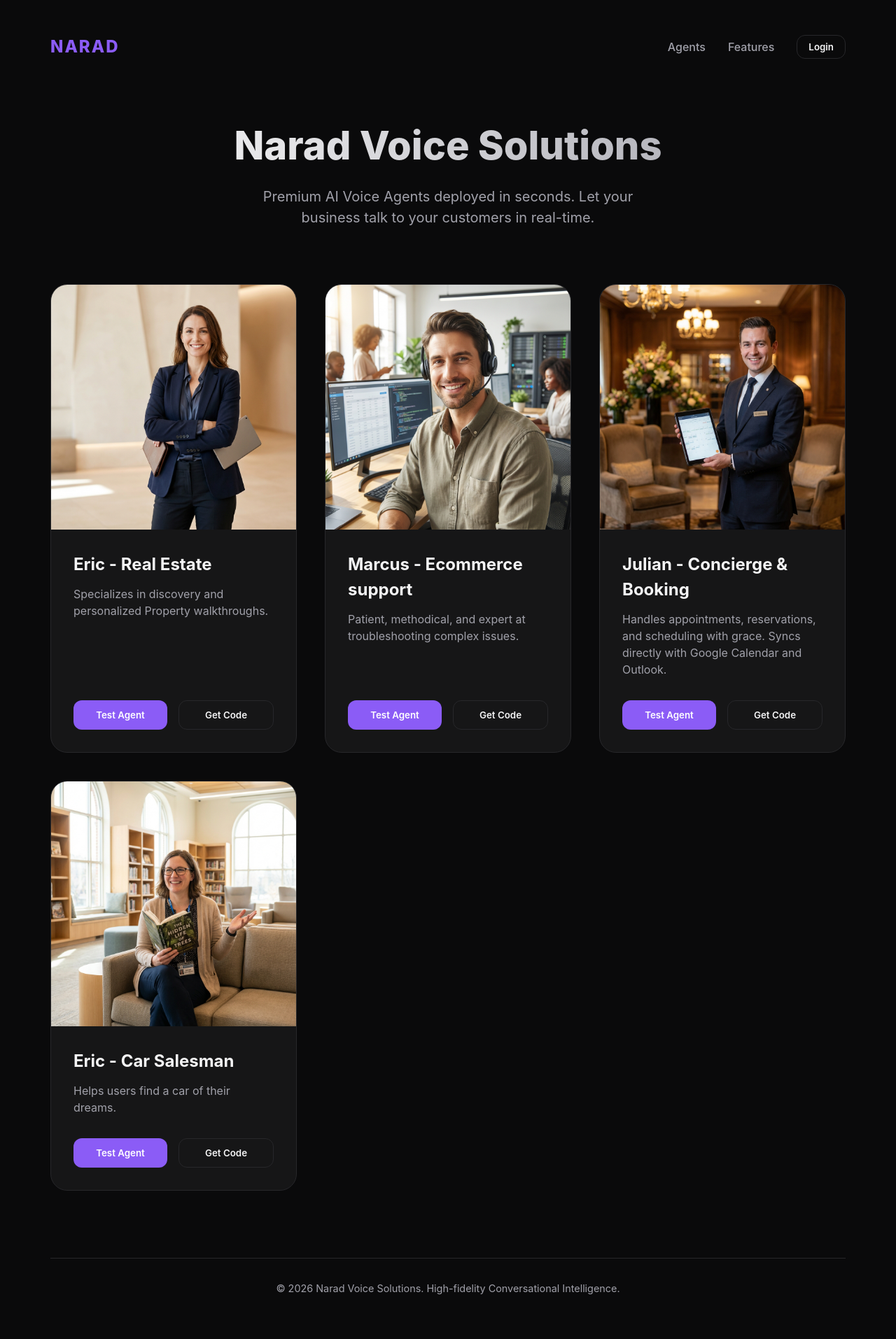
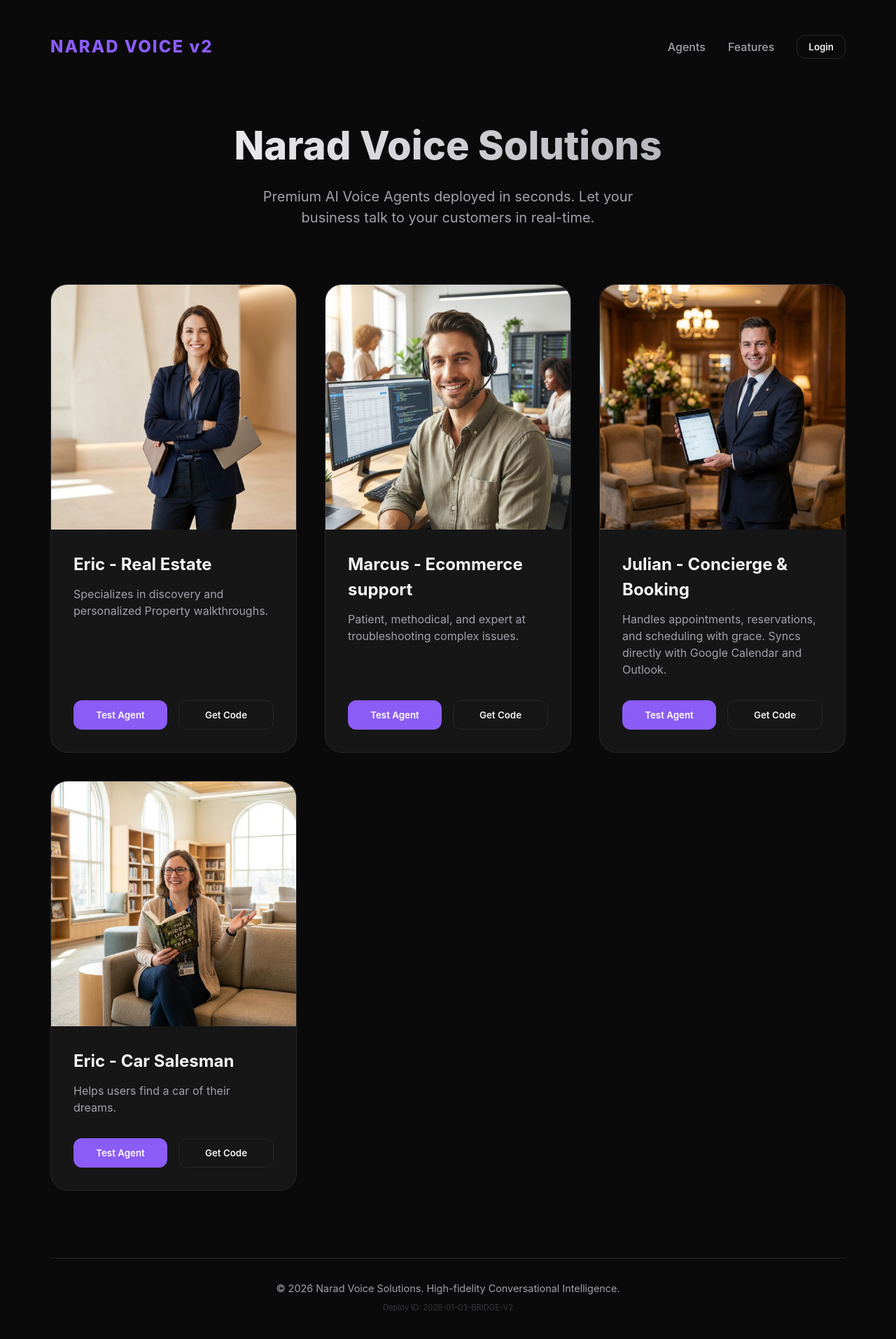
Before and after one commit to Naaraka/Swedenvoice, a React (Vite) app: page / in a window 1280 px wide. Shown: the top 1914 px of the page at 70% size. Built offline with nearby package versions, Linux system fonts and the light colour scheme.

Commit message:
UI: Added NARAD v2 and visual deploy tags to debug Vercel cache

```diff
--- a/index.html
+++ b/index.html
@@ -12,7 +12,7 @@
 <body>
   <div id="root"></div>
   <script type="module" src="/src/main.jsx"></script>
-  <script src="/narad-widget.js" type="text/javascript"></script>
+  <script src="/narad-widget.js?v=2" type="text/javascript"></script>
 </body>
 
 </html>
--- a/src/App.jsx
+++ b/src/App.jsx
@@ -75,7 +75,7 @@ function App() {
   return (
     <div className="app">
       <nav className="navbar">
-        <div className="logo">NARAD</div>
+        <div className="logo">NARAD VOICE v2</div>
         <div className="nav-links">
           <a href="#agents">Agents</a>
           <a href="#features">Features</a>
@@ -108,6 +108,7 @@ function App() {
 
       <footer className="footer">
         <p>&copy; 2026 Narad Voice Solutions. High-fidelity Conversational Intelligence.</p>
+        <p style={{ fontSize: '0.7rem', opacity: 0.3, marginTop: '0.5rem' }}>Deploy ID: 2026-01-03-BRIDGE-V2</p>
       </footer>
 
       {activeModal === 'test' && (
```
